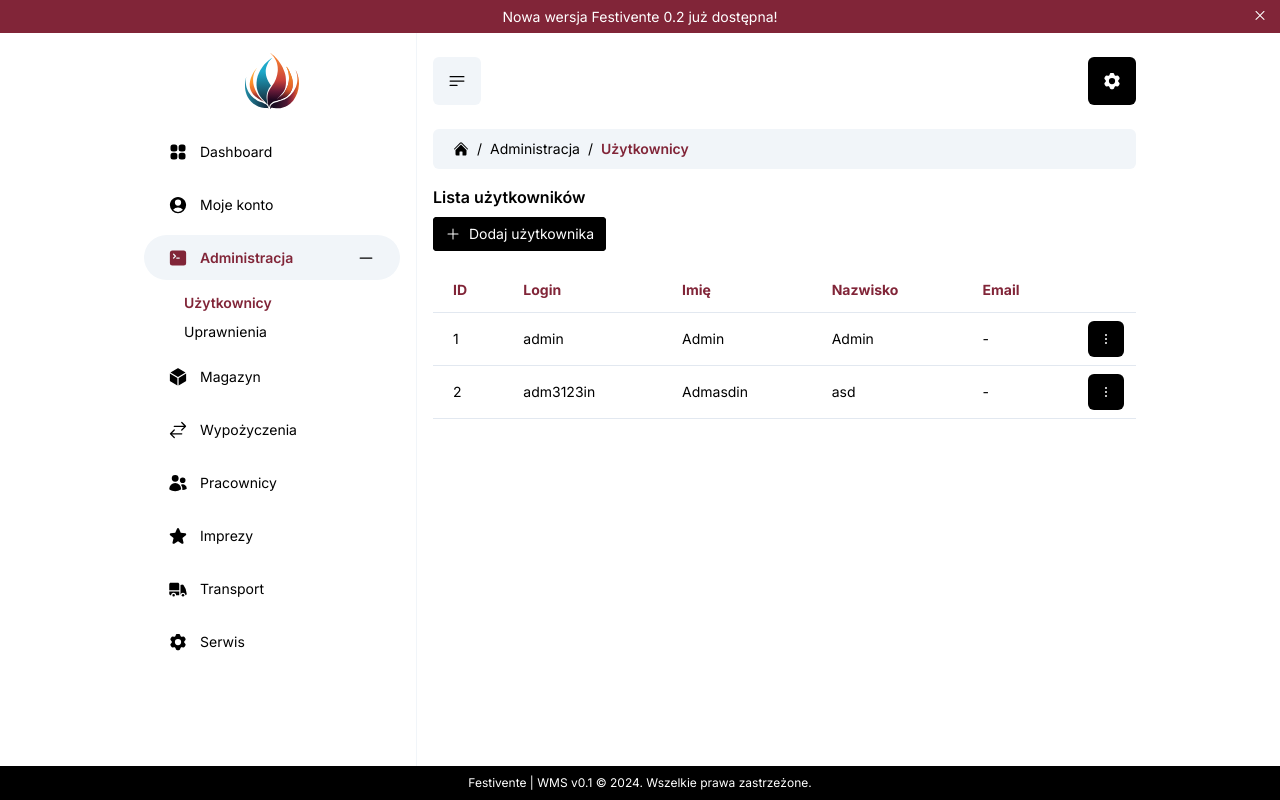
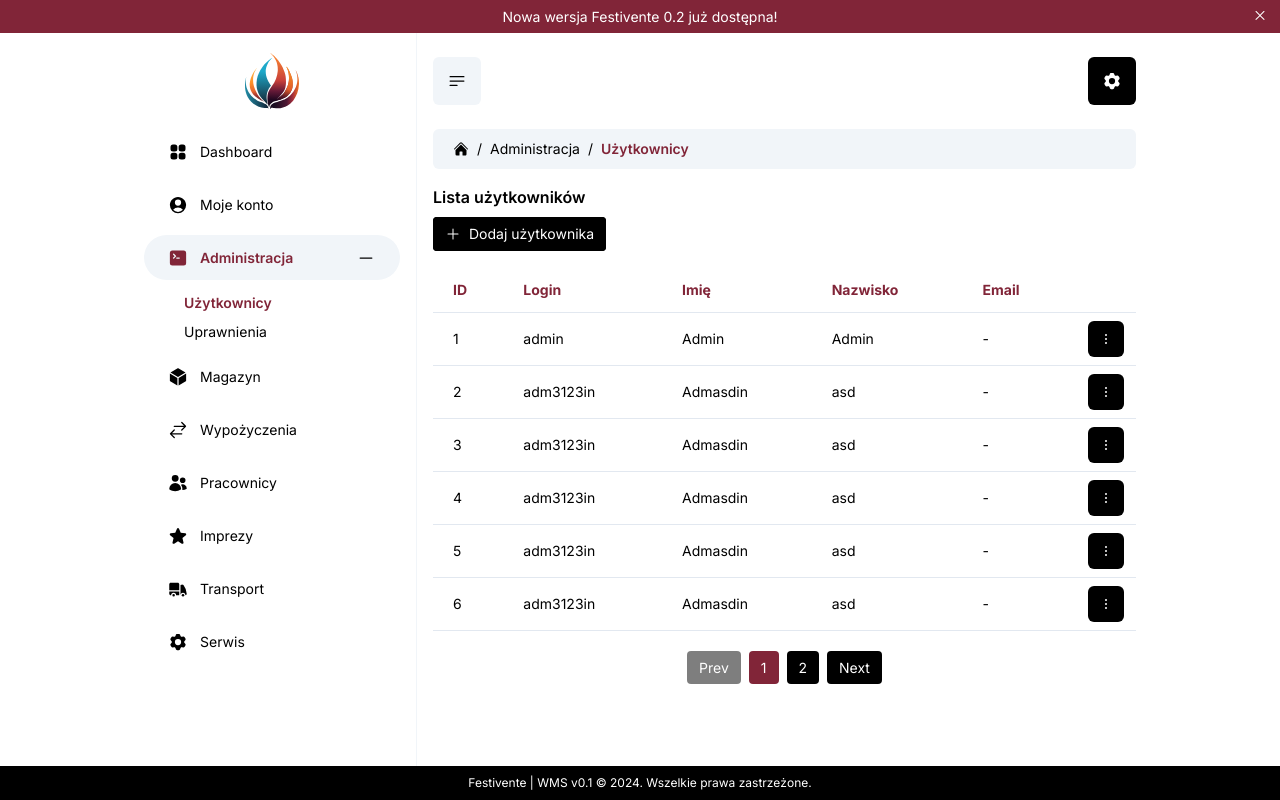
Before and after one commit to wmw-technologies/festivente-client, a Next.js app: page /administration/users in a window 1280 px wide. Built offline with nearby package versions, Linux system fonts and the light colour scheme.

Commit message:
feat: adding pagination component

```diff
--- a/src/app/(panel)/administration/users/page.tsx
+++ b/src/app/(panel)/administration/users/page.tsx
@@ -6,9 +6,13 @@ import UIHeader from '@/src/components/UI/Header';
 import UIButton from '@/src/components/UI/Button';
 import UIDropdown from '@/src/components/UI/Dropdown';
 import UITable from '@/src/components/UI/Table';
+import UIPagination from '@/src/components/UI/Pagination';
+import { useState } from 'react';
 
 export default function AdministrationUsers() {
   const router = useRouter();
+
+  const [currentPage, setCurrentPage] = useState(1);
 
   const columns: Array<Column> = [
     {
@@ -62,6 +66,34 @@ export default function AdministrationUsers() {
       name: 'Admasdin',
       surname: 'asd',
       email: ''
+    },
+    {
+      id: 3,
+      login: 'adm3123in',
+      name: 'Admasdin',
+      surname: 'asd',
+      email: ''
+    },
+    {
+      id: 4,
+      login: 'adm3123in',
+      name: 'Admasdin',
+      surname: 'asd',
+      email: ''
+    },
+    {
+      id: 5,
+      login: 'adm3123in',
+      name: 'Admasdin',
+      surname: 'asd',
+      email: ''
+    },
+    {
+      id: 6,
+      login: 'adm3123in',
+      name: 'Admasdin',
+      surname: 'asd',
+      email: ''
     }
   ];
 
@@ -82,6 +114,7 @@ export default function AdministrationUsers() {
       </UIButton>
       <div style={{ width: '100%', marginBottom: 16 }}></div>
       <UITable columns={columns} data={data} />
+      <UIPagination data={data} current={currentPage} onChange={setCurrentPage} />
     </>
   );
 }
--- /dev/null
+++ b/src/components/UI/Pagination/index.module.scss
@@ -0,0 +1,36 @@
+.pagination {
+  display: flex;
+  gap: 8px;
+  justify-content: center;
+  padding: 20px;
+}
+
+.button {
+  background: var(--f-black);
+  color: var(--f-white);
+  padding: 0.5rem 0.75rem;
+  line-height: 1.25;
+  display: flex;
+  justify-content: center;
+  align-items: center;
+  transition: all 300ms cubic-bezier(0.4, 0, 0.2, 1);
+  outline: none;
+  border: none;
+  border-radius: 0.25rem;
+  cursor: pointer;
+  gap: 0.5rem;
+
+  &:hover {
+    background: var(--f-primary);
+  }
+
+  &:disabled {
+    background: var(--f-black);
+    cursor: not-allowed;
+    opacity: 0.5;
+  }
+}
+
+.active {
+  background: var(--f-primary);
+}
--- /dev/null
+++ b/src/components/UI/Pagination/index.tsx
@@ -0,0 +1,46 @@
+import UIButton from '../Button';
+import styles from './index.module.scss';
+
+type UIPaginationProps = {
+  data: {
+    id: number;
+    login: string;
+    name: string;
+    surname: string;
+    email: string;
+  }[];
+  current: number;
+  onChange: (page: number) => void;
+};
+
+export default function UIPagination({ data, current, onChange }: UIPaginationProps) {
+  const recordsPerPage = 5;
+  const totalPages = Math.ceil(data.length / recordsPerPage);
+
+  const handlePrev = () => {
+    if (current > 1) onChange(current - 1);
+  };
+
+  const handleNext = () => {
+    if (current < totalPages) onChange(current + 1);
+  };
+  return (
+    <div className={styles.pagination}>
+      <button className={styles.button} onClick={handlePrev} disabled={current === 1}>
+        Prev
+      </button>
+      {Array.from({ length: totalPages }, (_, i) => i + 1).map((page) => (
+        <button
+          key={page}
+          className={`${current === page ? styles.active : ''} ${styles.button}`}
+          onClick={() => onChange(page)}
+        >
+          {page}
+        </button>
+      ))}
+      <button className={styles.button} onClick={handleNext} disabled={current === totalPages}>
+        Next
+      </button>
+    </div>
+  );
+}
```
